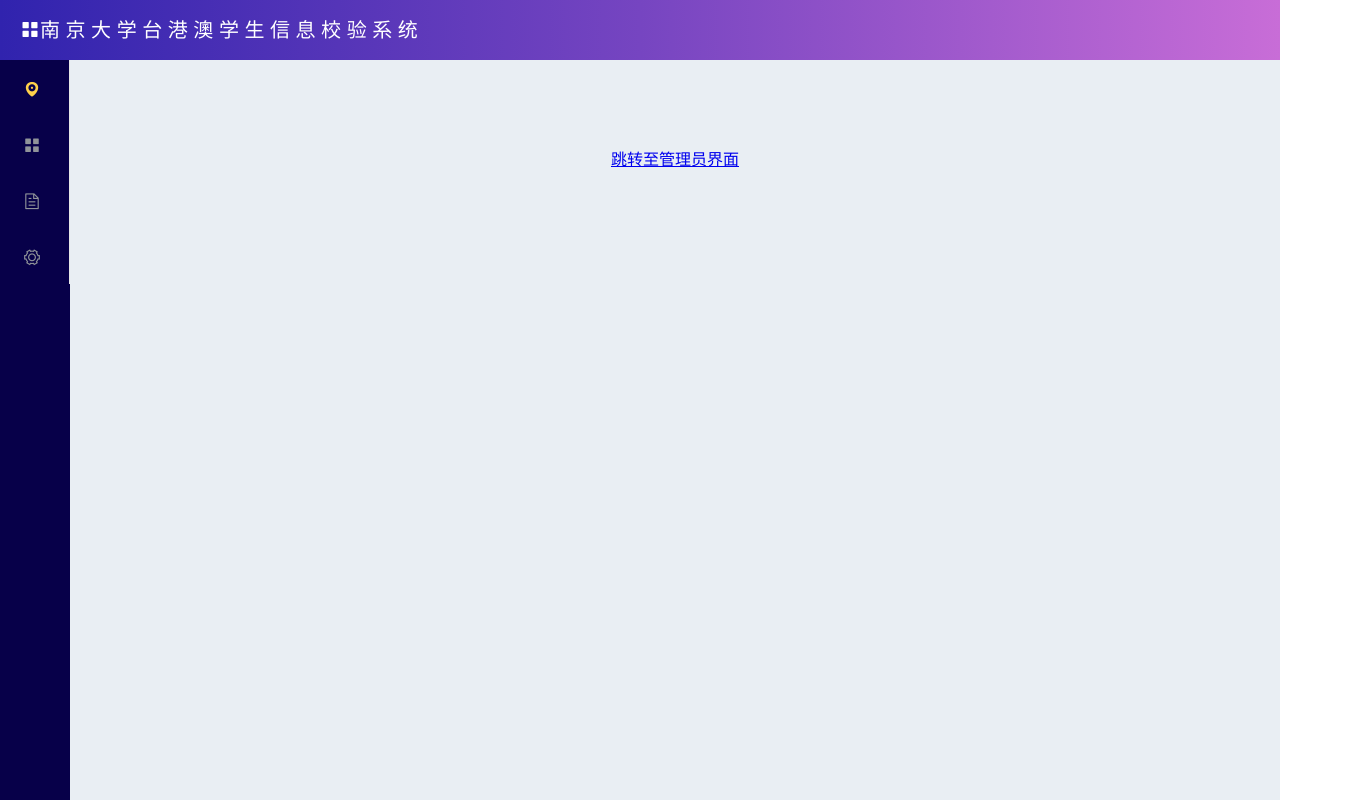
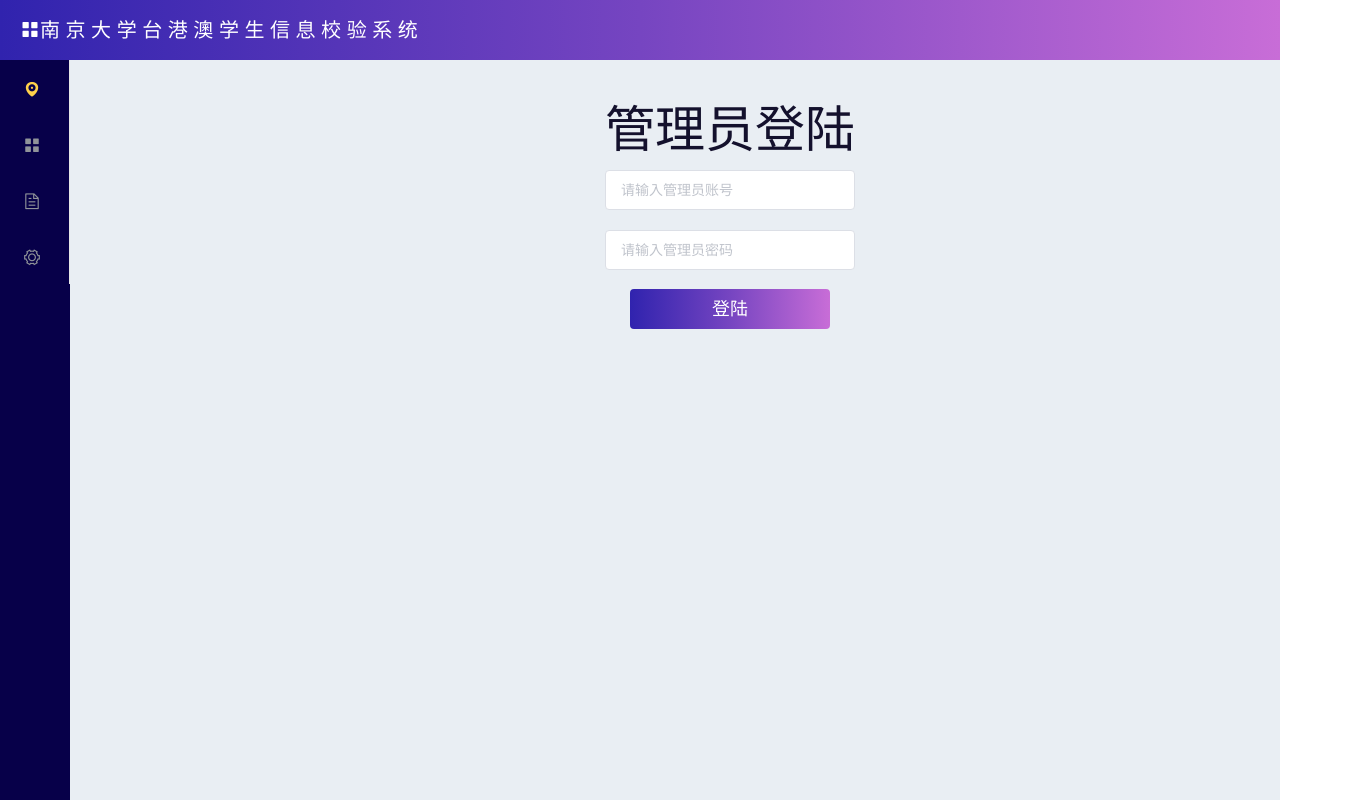
Before and after one commit to CgyAlexwong/InfoVerficationSys, a Vue app in the folder frontend/infoVerificationSys/: page /#/ in a window 1280 px wide. Shown: the whole page, 1370 px wide, since content can reach past the window. Built offline with nearby package versions, Linux system fonts and the light colour scheme.

Commit message:
feat: 获取未上传照片学生列表

```diff
--- a/frontend/infoVerificationSys/src/router/index.js
+++ b/frontend/infoVerificationSys/src/router/index.js
@@ -20,6 +20,7 @@ const router = new Router({
       leaf: true,
       meta: {
         icon: '',
+        type: '',
         title: '南京大学台港澳学生信息校验系统'
       }
     },
@@ -33,6 +34,7 @@ const router = new Router({
         {path: '/admin/uploadPhotos', component: UploadPhotos, name: '上传学生照片'},
       ],
       meta: {
+        type: 'login',
         icon: '',
         title: '南京大学台港澳学生信息校验系统'
       }
@@ -47,6 +49,7 @@ const router = new Router({
         {path: '/admin/checkStudentInfo', component: CheckInfo, name: '学生基本资料查看'}
       ],
       meta: {
+        type: 'login',
         icon: '',
         title: '南京大学台港澳学生信息校验系统'
       }
@@ -58,22 +61,30 @@ const router = new Router({
       iconClass: 'el-icon-menu',
       children: [
         {path: '/admin/checkFeedback', component: CheckFeedback, name: '学生反馈查看'}
-      ]
+      ],
+      meta: {
+        type: 'login',
+        icon: '',
+        title: '南京大学台港澳学生信息校验系统'
+      }
     }
 
   ]
 })
+router.beforeEach((to, from, next) => {
+  if (to.meta.title) {
+    document.title = to.meta.title
+  }
+  const type = to.meta.type
+  if (type === 'login') {
+    if (window.localStorage.getItem('login')) {
+      next('/admin/checkStudentStatus')
+    } else {
+      next('/')
+    }
+  } else {
+    next()
+  }
+})
 
 export default router
-
-/*
-export default new Router({
-  routes: [
-    {
-      path: '/',
-      name: 'HelloWorld',
-      component: HelloWorld
-    }
-  ]
-})
-*/
--- a/frontend/infoVerificationSys/src/utils/adminAPI.js
+++ b/frontend/infoVerificationSys/src/utils/adminAPI.js
@@ -18,6 +18,11 @@ export const uploadExcel = (data, header) => {
 // 上传照片
 export const uploadPhoto = (data, header) => {
   return axios.post('/photo/upload', data, header)
+}
+
+//获取照片不合格学生列表
+export const getNoPhotoList = () => {
+  return axios.get('/photo/getNoPhotoList')
 }
 // 获取学生状态列表
 export const getUserStatus = () => {
--- a/frontend/infoVerificationSys/src/views/admin/uploadPhotos/uploadPhoto.css
+++ b/frontend/infoVerificationSys/src/views/admin/uploadPhotos/uploadPhoto.css
@@ -1,5 +1,12 @@
 .promptMsg {
     font-size: 12px;
-    text-align: left;
+    text-align: center;
     line-height: 30px;
 }
+.table {
+    font-size:10px;
+    text-align:center;
+    padding-top: 0;
+    margin-top: 0;
+    line-height:0;
+}
--- a/frontend/infoVerificationSys/src/views/admin/uploadPhotos/uploadPhotos.js
+++ b/frontend/infoVerificationSys/src/views/admin/uploadPhotos/uploadPhotos.js
@@ -1,4 +1,4 @@
-import {uploadPhoto} from '../../../utils/adminAPI'
+import {getNoPhotoList, uploadPhoto} from '../../../utils/adminAPI'
 
 export default {
   name: 'UploadPhotos',
@@ -6,31 +6,61 @@ export default {
     return {
       dialogImageUrl: '',
       dialogVisible: false,
-      stuPhotosData: new FormData()
+      stuPhotosData: new FormData(),
+      noUpload: [
+        {
+          identityNum: ''
+        }
+      ],
+      failedUpload: {
+        PhotoStatus: [
+          {
+            identityNum: '',
+            msg: ''
+          }
+
+        ]
+      }
+
     }
+
+  },
+  mounted () {
+    this.$nextTick(() => {
+      this.getList()
+    })
   },
   methods: {
-    beforeUploadPhotos(file){
+    //获取未上传列表和上传错误列表
+    getList () {
+      getNoPhotoList()
+        .then(res => {
+          this.noUpload = res.data
+        })
+        .catch(err=>{
+          //
+        })
+    },
+
+    beforeUploadPhotos (file) {
       //let postfix=file.name.split(".")[1]
-      let fileType =file.type==='image/jpeg'||file.type==='image/png'
+      let fileType = file.type === 'image/jpeg' || file.type === 'image/png'
       //let fileType= postfix==='jpg'||postfix==='JPG'||postfix==='jpeg'||postfix==='JPEG'||postfix==='png'||postfix==='PNG'
-      let fileSize= file.size / 1024 / 1024 > 2
-      if (!fileType){
+      let fileSize = file.size / 1024 / 1024 < 2
+      if (!fileType) {
         this.$message.error('上传文件只能是 jpg(jpeg)/png 格式')
       }
-      if (!fileSize){
-        this.$message.error('上传图片大小不能小于2M')
+      if (!fileSize) {
+        this.$message.error('上传图片大小不能大于2M')
       }
       return fileType && fileSize
     },
-    handleRemove (file, fileList) {
-      console.log(file, fileList)
-    },
+
     handlePictureCardPreview (file) {
       this.dialogImageUrl = file.url
       this.dialogVisible = true
     },
-    uploadStuPhotos(){
+    uploadStuPhotos () {
       let upload = this.$refs.uploadStuPhotos
       upload.submit()
       let header = {
@@ -39,11 +69,11 @@ export default {
       if (this.stuPhotosData.getAll('file').length === 0) {
         this.$message.error('请按照要求上传学生照片')
       } else {
-        uploadPhoto(this.stuPhotosData,header)
-          .then(res =>{
-            if(res.data.succeed){
+        uploadPhoto(this.stuPhotosData, header)
+          .then(res => {
+            if (res.data.succeed) {
               this.$message.success('上傳成功')
-            }else{
+            } else {
               this.$message.error(res.data.msg)
             }
           }).catch(err => {
@@ -51,8 +81,8 @@ export default {
         })
       }
     },
-    photos(file){
-      this.stuPhotosData.append('file',file.file)
+    photos (file) {
+      this.stuPhotosData.append('file', file.file)
     }
 
   }
--- a/frontend/infoVerificationSys/src/views/adminLogin/AdminLogin.vue
+++ b/frontend/infoVerificationSys/src/views/adminLogin/AdminLogin.vue
@@ -24,10 +24,30 @@
                         <i class="el-icon-setting"></i>
                     </el-menu-item>
                 </el-menu>
-
             </el-aside>
             <el-main class="main">
-                <router-link to="/admin">跳转至管理员界面</router-link>
+                <div class="login">
+
+                    <el-row>
+                        <div class="login-text">
+                            管理员登陆
+                        </div>
+                    </el-row>
+
+                    <div>
+                        <el-input style="width:250px;;" size="large" placeholder="请输入管理员账号" v-model="username" ></el-input>
+                    </div>
+                    <div>
+                        <el-input style="width:250px;;" size="large" placeholder="请输入管理员密码" v-model="password" show-password></el-input>
+                    </div>
+                    <div>
+                        <button class="login-button" @click="login">登陆</button>
+                    </div>
+
+
+                </div>
+
+                <!--<router-link to="/admin">跳转至管理员界面</router-link>-->
             </el-main>
         </el-container>
     </el-container>
--- a/frontend/infoVerificationSys/src/views/adminLogin/adminLogin.css
+++ b/frontend/infoVerificationSys/src/views/adminLogin/adminLogin.css
@@ -26,7 +26,7 @@
     background-color: #E9EEF3;
     color: #333;
     text-align: center;
-    line-height: 160px;
+    line-height: 60px;
 }
 .title-font {
     writing-mode: bt-rl;
@@ -36,3 +36,32 @@
     letter-spacing: 0;
 
 }
+
+.login {
+    position: absolute;
+    margin-top:20px;
+    width: 100%;
+    z-index: 2;
+}
+
+.login-text{
+    font-size: 50px;
+    color: rgb(20, 17, 45);
+    line-height: 1.2;
+    text-align: center;
+    z-index: 25;
+
+}
+.login-button{
+    height: 40px;
+    line-height: 40px;
+    width: 200px;
+    padding: 0;
+    margin-left: 0;
+    background: linear-gradient(to right, #3023ae,#7645c1, #c86dd7);
+    border: 0;
+    color: #fff;
+    font-size: 18px;
+    cursor: pointer;
+    border-radius: 4px;
+}
--- a/frontend/infoVerificationSys/src/views/adminLogin/adminLogin.js
+++ b/frontend/infoVerificationSys/src/views/adminLogin/adminLogin.js
@@ -1,19 +1,38 @@
+import {adminLogin} from '../../utils/adminAPI'
+
 export default {
   name: 'AdminLogin',
   data () {
     return {
-      msg: 'Welcome to Your Vue.js App'
+      username: '',
+      password: ''
+
     }
   },
   methods: {
-    handleSelect (key, keyPath) {
-      console.log(key, keyPath)
-    },
-    handleOpen (key, keyPath) {
-      console.log(key, keyPath)
-    },
-    handleClose (key, keyPath) {
-      console.log(key, keyPath)
+    login () {
+      if (this.username === '') {
+        this.$message.error('请输入管理员账号')
+      } else if (this.password === '') {
+        this.$message.error('请输入管理员密码')
+      }else{
+        adminLogin({
+          username:this.username,
+          password:this.password
+        }).then(res=>{
+          if(res.data.succeed){
+
+            this.$message.success('登陆成功')
+            setTimeout(function () {
+              this.$router.push('/admin/checkStudentStatus')
+            }.bind(this), 1000)
+          }else{
+            this.$message.error(res.data.msg)
+          }
+          }
+        )
+      }
+
     }
   }
 }
```
Also changed, not shown: frontend/infoVerificationSys/src/views/admin/uploadPhotos/UploadPhotos.vue (+31 -23 lines).
